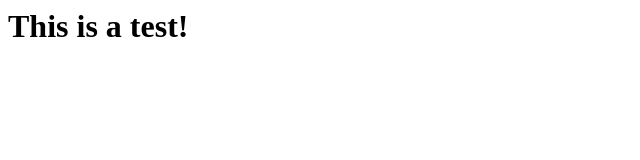
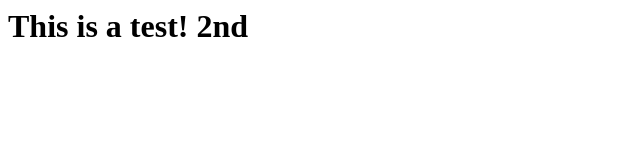
Before and after one commit to vincentzhu88/vincentzhu88.github.io, a plain HTML site: page index.html in a window 1280 px wide. Shown: the whole page, without its empty margins (0-640 px from the left). Drawn offline with Linux system fonts and the light colour scheme.

Commit message:
Update index.html

```diff
--- a/index.html
+++ b/index.html
@@ -1 +1 @@
-<h1> This is a test!</h1>
+<h1> This is a test!  2nd </h1>
```
